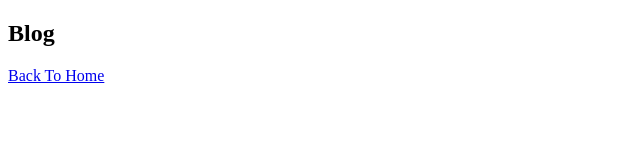
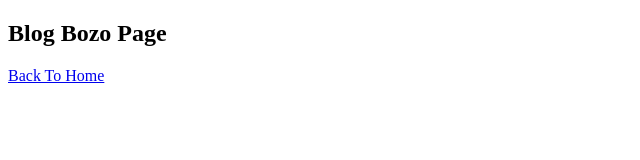
Before and after one commit to bdog72/html-css-1, a plain HTML site: page projects/02-HTML-Fundamentals/blog.html in a window 1280 px wide. Shown: the whole page, without its empty margins (0-640 px from the left). Drawn offline with Linux system fonts and the light colour scheme.

Commit message:
Initial Commit

```diff
--- a/projects/02-HTML-Fundamentals/blog.html
+++ b/projects/02-HTML-Fundamentals/blog.html
@@ -7,7 +7,7 @@
     <title>Blog</title>
   </head>
   <body>
-    <h2>Blog</h2>
+    <h2>Blog Bozo Page</h2>
     <a href="./index.html">Back To Home</a>
   </body>
 </html>
```
Also changed, not shown: 3 other files.
